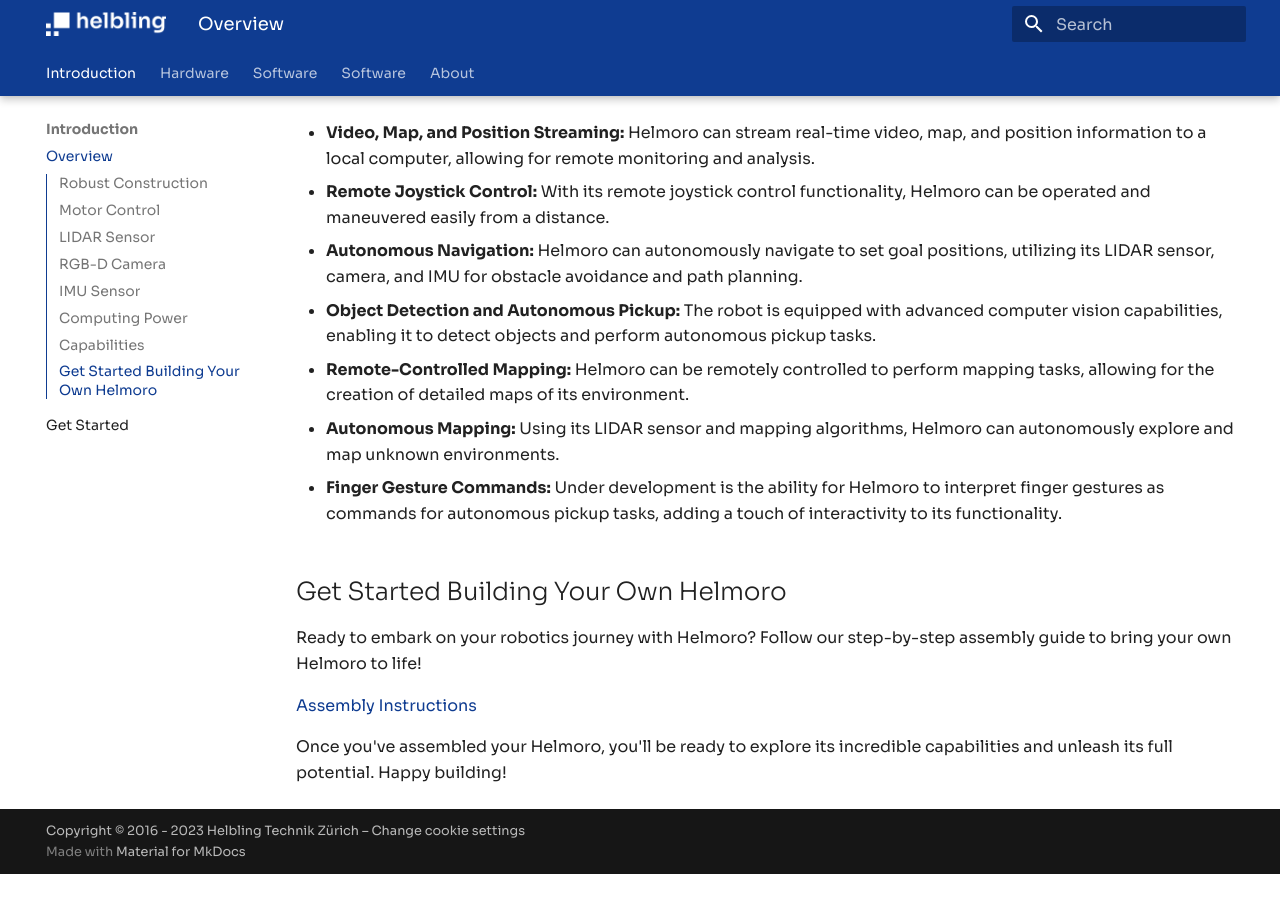
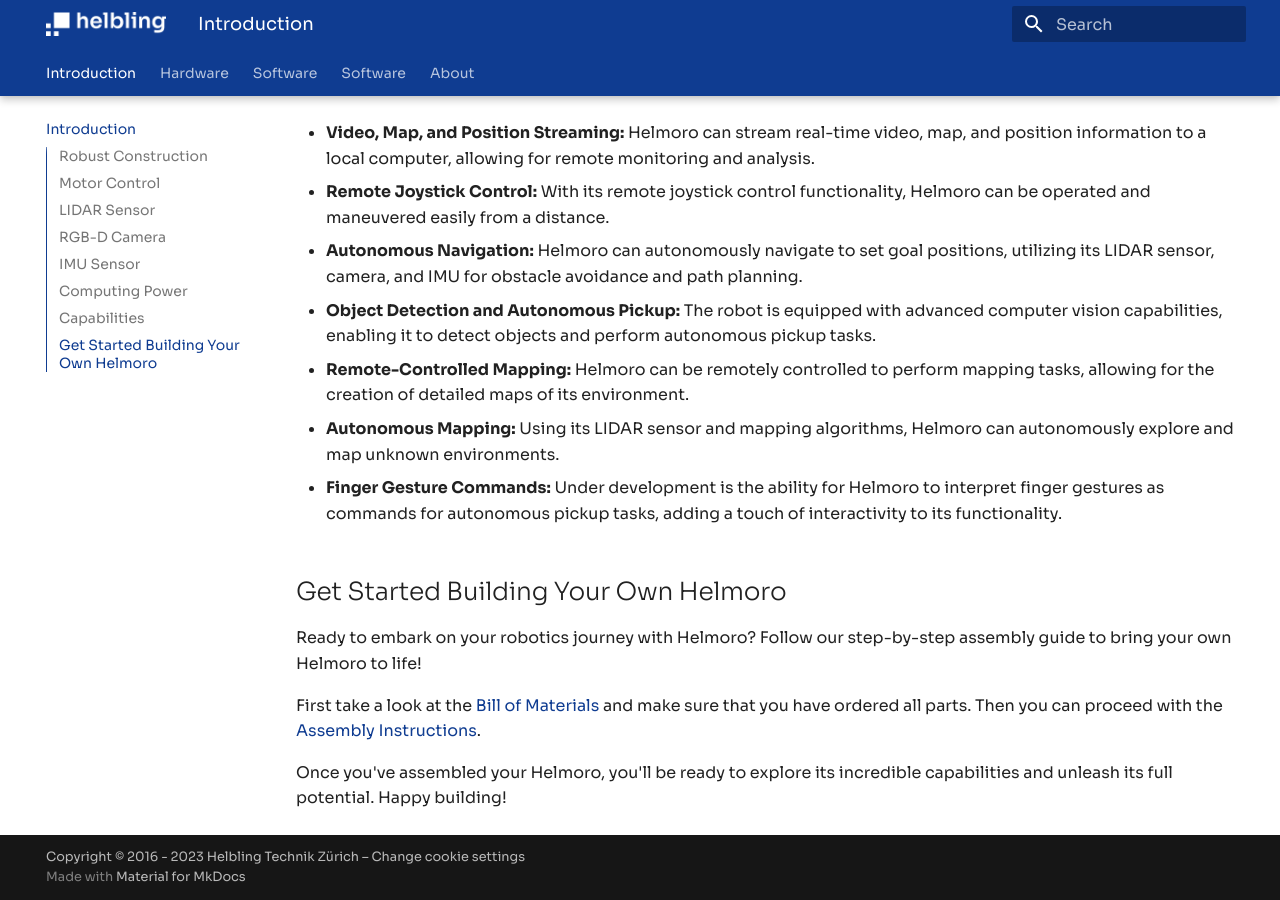
Before and after one commit to Helbling-Technik/HelMoRo, an MkDocs documentation site: the page built from docs/index.md, in a window 1280 px wide and 900 px high, scrolled down 2573 px. Built offline with MkDocs 1.6.1 and Material for MkDocs 9.7.7, drawn with Linux system fonts in a browser that asks for light colours; before the commit the page ends 3447 px from its top, so only the background shows below that.

Commit message:
started writing get started page

```diff
--- a/docs/index.md
+++ b/docs/index.md
@@ -52,6 +52,6 @@ Helmoro offers a wide range of capabilities, making it a versatile and intellige
 
 Ready to embark on your robotics journey with Helmoro? Follow our step-by-step assembly guide to bring your own Helmoro to life!
 
-[Assembly Instructions](hardware/assembly_instructions.md)
+First take a look at the [Bill of Materials](hardware/bill_of_materials.md) and make sure that you have ordered all parts. Then you can proceed with the [Assembly Instructions](hardware/assembly_instructions.md).
 
 Once you've assembled your Helmoro, you'll be ready to explore its incredible capabilities and unleash its full potential. Happy building!
--- a/mkdocs.yml
+++ b/mkdocs.yml
@@ -4,9 +4,7 @@ site_url: https://example.com/
 
 
 nav:
-    - Introduction:
-        - Overview: index.md
-        - Get Started: get_started.md
+    - Introduction: index.md
     - Hardware:
         - Bill of Materials: hardware/bill_of_materials.md
         - Electronic System Architecture: hardware/electronic_system_architecture.md
```
Also changed, not shown: docs/get_started.md (deleted, +0 -59 lines).
